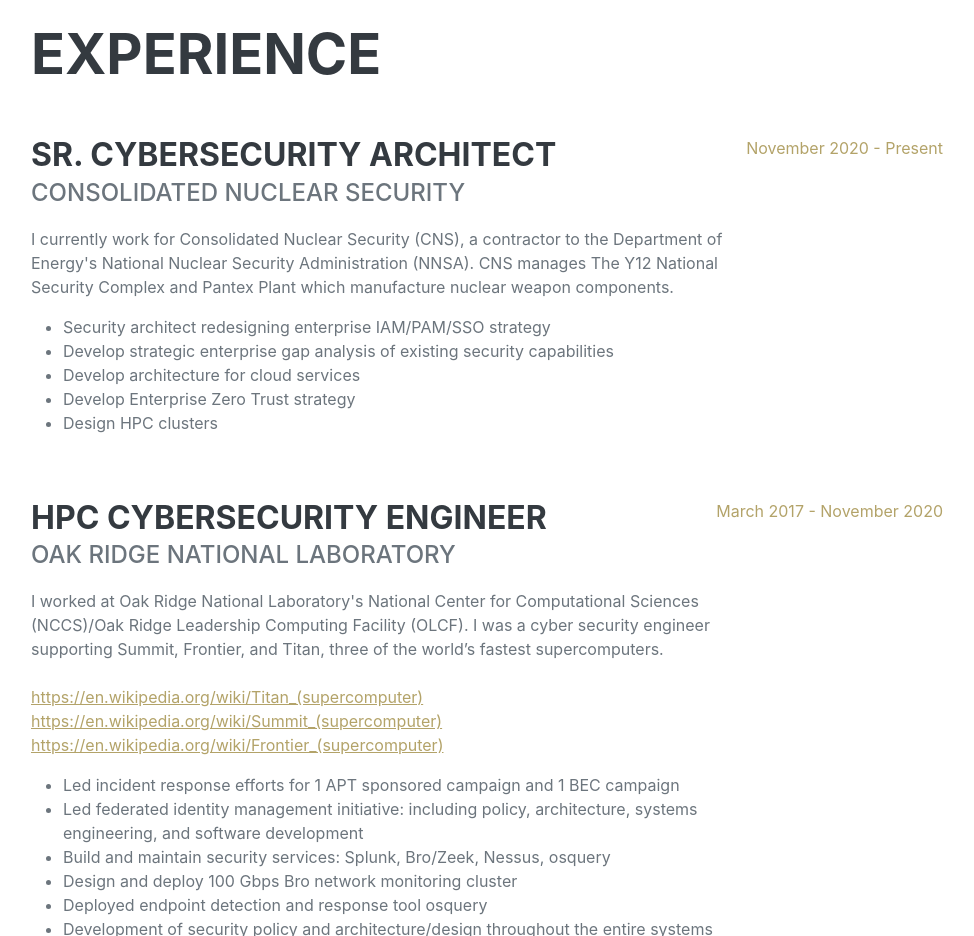
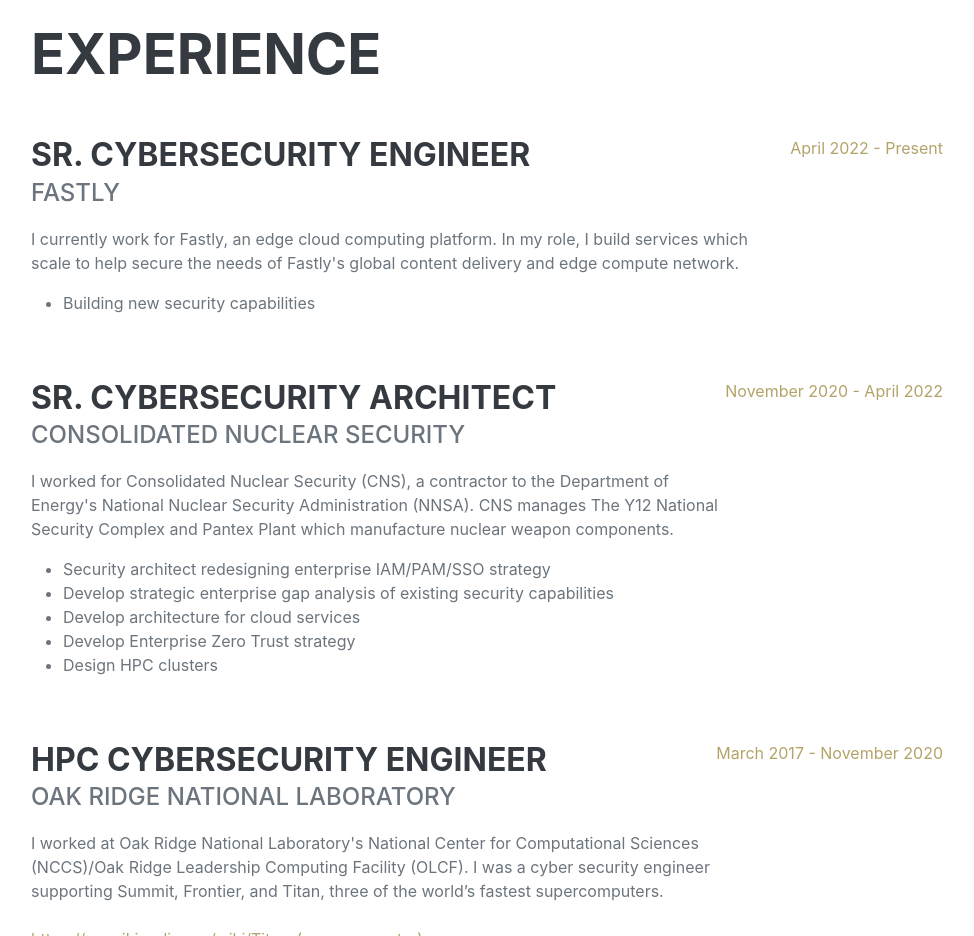
Before and after one commit to stefanmaerz/cloudresumechallenge, a plain HTML site: page web/index.html in a window 1280 px wide. Shown: the part 860-1796 px from the top of the page, without its empty margins (289-1263 px from the left). Drawn offline with nearby package versions, Linux system fonts and the light colour scheme; no server answers; a web font is replaced by a local one.

Commit message:
Adding Fastly.

```diff
--- a/web/index.html
+++ b/web/index.html
@@ -63,11 +63,29 @@
             <section class="resume-section" id="experience">
                 <div class="resume-section-content">
                     <h2 class="mb-5">Experience</h2>
+
+
+                    <div class="d-flex flex-column flex-md-row justify-content-between mb-5">
+                        <div class="flex-grow-1">
+                            <h3 class="mb-0">Sr. Cybersecurity Engineer</h3>
+                            <div class="subheading mb-3">Fastly</div>
+                            <p>I currently work for Fastly, an edge cloud computing platform. In my role, I build services which scale to help secure the needs of Fastly's global content delivery and edge compute network.
+                                <ul>
+                                    <li>Building new security capabilities</li>
+                                </ul>
+                            </p>
+                        </div>
+                        <div class="flex-shrink-0"><span class="text-primary">April 2022 - Present</span></div>
+                    </div>
+
+
+
+
                     <div class="d-flex flex-column flex-md-row justify-content-between mb-5">
                         <div class="flex-grow-1">
                             <h3 class="mb-0">Sr. Cybersecurity Architect</h3>
                             <div class="subheading mb-3">Consolidated Nuclear Security</div>
-                            <p>I currently work for Consolidated Nuclear Security (CNS), a contractor to the Department of Energy's National Nuclear Security Administration (NNSA). CNS manages The Y12 National Security Complex and Pantex Plant which manufacture nuclear weapon components.
+                            <p>I worked for Consolidated Nuclear Security (CNS), a contractor to the Department of Energy's National Nuclear Security Administration (NNSA). CNS manages The Y12 National Security Complex and Pantex Plant which manufacture nuclear weapon components.
                                 <ul>
                                     <li>Security architect redesigning enterprise IAM/PAM/SSO strategy</li>
                                     <li>Develop strategic enterprise gap analysis of existing security capabilities</li>
@@ -77,7 +95,7 @@
                                 </ul>
                             </p>
                         </div>
-                        <div class="flex-shrink-0"><span class="text-primary">November 2020 - Present</span></div>
+                        <div class="flex-shrink-0"><span class="text-primary">November 2020 - April 2022</span></div>
                     </div>
                     <div class="d-flex flex-column flex-md-row justify-content-between mb-5">
                         <div class="flex-grow-1">
```
